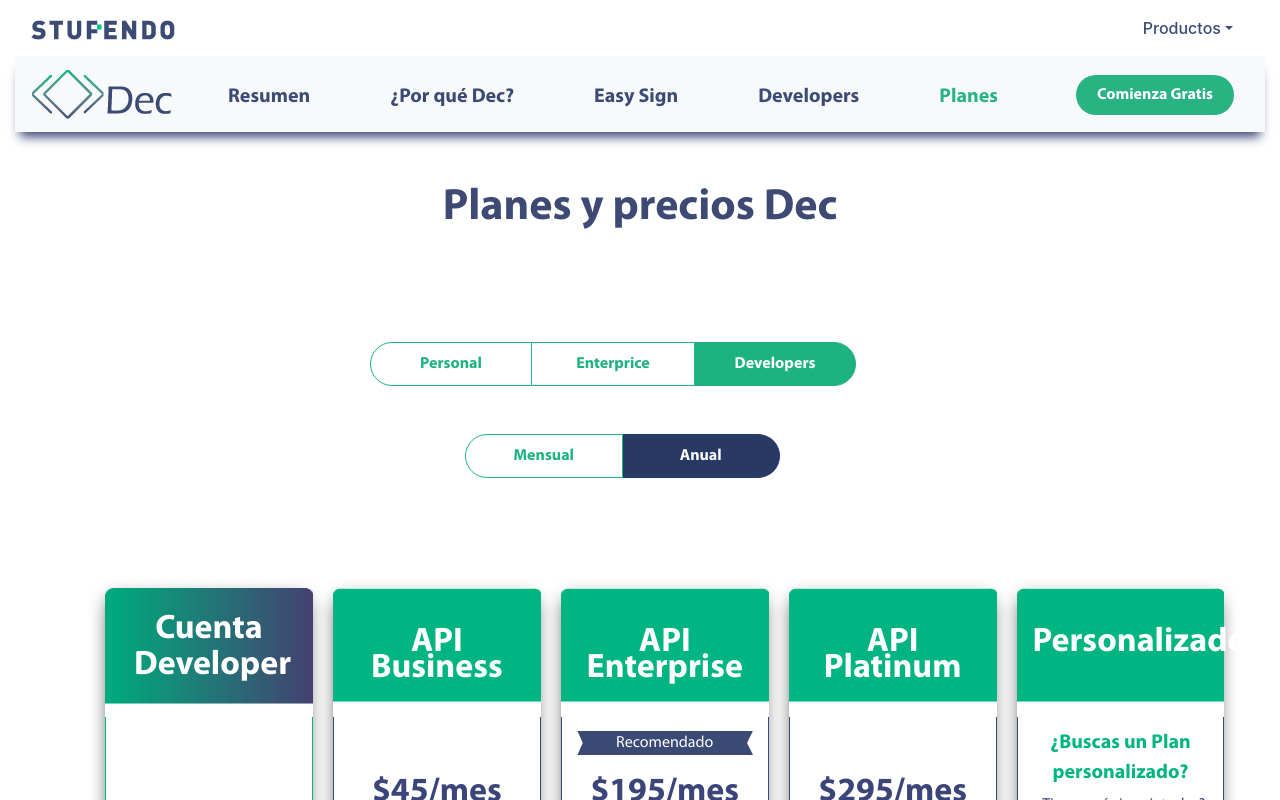
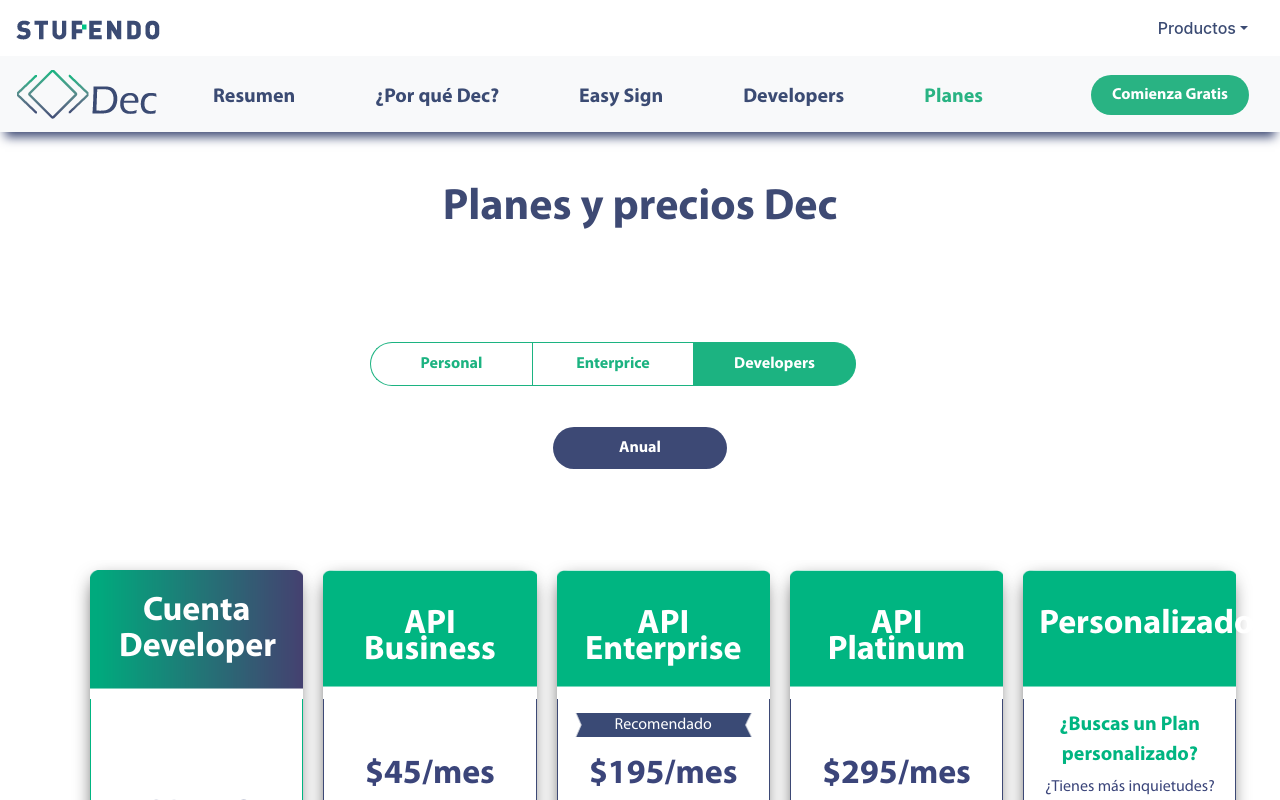
Before and after one commit to pedritodr/react-dec-stupendo, a React (Create React App) app: page /plans in a window 1280 px wide. Shown: the top 800 px of the page. Built offline with nearby package versions, Linux system fonts and the light colour scheme.

Commit message:
correcciones en los btn

```diff
--- a/src/App.js
+++ b/src/App.js
@@ -1,13 +1,10 @@
 import React from "react";
 import "bootstrap/dist/css/bootstrap.min.css";
-import { Container } from "react-bootstrap";
 import { AppRouter } from "./routers/AppRouter";
 
 const App = () => {
-  return (
-    <Container fluid>
-      <AppRouter />
-    </Container>
+  return (<><AppRouter /></>
+
   );
 };
 
--- a/src/components/Footers/Footer.jsx
+++ b/src/components/Footers/Footer.jsx
@@ -1,5 +1,5 @@
 import React from 'react';
-import {  Row, Col, Image, Container} from 'react-bootstrap';
+import {  Row, Col, Image} from 'react-bootstrap';
 import '../../styles/footer.css';
 import logoFooter from '../../assets/img/logo-dec-footer.png';
 
--- a/src/styles/nav.css
+++ b/src/styles/nav.css
@@ -140,5 +140,12 @@
     }
     .get-started {
         padding: 12px 12px !important;
+        background: #29B383;
+        color: #fff !important;
+        cursor: pointer;
+        border-radius: 50px;
+        margin: 0 15px;
+        font-family: "MYRIADPRO", sans-serif;
+        text-decoration: none;
     }
 }
--- a/src/styles/plans.css
+++ b/src/styles/plans.css
@@ -51,6 +51,20 @@
     position: absolute;
     left: 18px;
     top: 8.5px;
+}
+
+#plans-header .download-btn2 {
+    font-family: "MYRIADPRO", sans-serif;
+    background: #3D4975;
+    color: #fff;
+    cursor: pointer;
+    border-radius: 50px;
+    margin: 0 15px;
+    padding: 13px 66px;
+}
+
+#plans-header .download-btn2:hover {
+    background: #29B383;
 }
 
 #plans-header .download-btn+.download-btn {
@@ -122,14 +136,16 @@
 #plans-header .button-1 {
     background: #fff;
     color: #1CB381;
-    cursor: pointer;
+    cursor: no-drop;
     float: left;
     font-family: "MYRIADPRO", sans-serif;
     width: 30%;
     margin: 0px;
     padding: 9px;
     text-align: center;
-    border: 1.5px solid #1CB381;
+    border-top: 1.5px solid #1CB381;
+    border-bottom: 1.5px solid #1CB381;
+    border-left: 1.5px solid #1CB381;
     border-radius: 50px 0px 0px 50px;
     -moz-border-radius: 50px 0px 0px 50px;
     -webkit-border-radius: 50px 0px 0px 50px;
@@ -138,7 +154,7 @@
 #plans-header .button-2 {
     background: #fff;
     color: #1CB381;
-    cursor: pointer;
+    cursor: no-drop;
     float: left;
     font-family: "MYRIADPRO", sans-serif;
     width: 30%;
@@ -147,6 +163,8 @@
     text-align: center;
     border-top: 1.5px solid #1CB381;
     border-bottom: 1.5px solid #1CB381;
+    border-right: 1.5px solid #1CB381;
+    border-left: 1.5px solid #1CB381;
 }
 
 #plans-header .button-3 {
@@ -159,7 +177,9 @@
     margin: 0px;
     padding: 9px;
     text-align: center;
-    border: 1.5px solid #1CB381;
+    border-top: 1.5px solid #1CB381;
+    border-bottom: 1.5px solid #1CB381;
+    border-right: 1.5px solid #1CB381;
     border-radius: 0px 50px 50px 0px;
     -moz-border-radius: 0px 50px 50px 0px;
     -webkit-border-radius: 0px 50px 50px 0px;
@@ -175,7 +195,9 @@
     margin: 0px;
     padding: 9px;
     text-align: center;
-    border: 1.5px solid #1CB381;
+    border-top: 1.5px solid #1CB381;
+    border-bottom: 1.5px solid #1CB381;
+    border-left: 1.5px solid #1CB381;
     border-radius: 50px 0px 0px 50px;
     -moz-border-radius: 50px 0px 0px 50px;
     -webkit-border-radius: 50px 0px 0px 50px;
--- a/src/views/plans-sections/SectionPlansHeader.jsx
+++ b/src/views/plans-sections/SectionPlansHeader.jsx
@@ -12,12 +12,17 @@
             <h1 className="text-center">Planes y precios Dec</h1>
           </Col>
         </Row>
+
           <Row>
           <Col lg={{ span: 6, offset: 3 }} className="mt-5 text-center">
             <div className="button-1">Personal</div><div className="button-2">Enterprice</div><div className="button-3">Developers</div>
           </Col>
-                 <Col lg={{ span: 4, offset: 4 }} className="mt-5">
-            <div className="button-4">Mensual</div><div className="button-5">Anual</div>
+
+            <Col lg={{ span: 4, offset: 4 }} className="mt-5">
+            <div className="text-center text-lg-center">
+                  <a className="download-btn2">Anual</a>
+                </div>
+           {/*   Botones ocultos<div className="button-4">Mensual</div><div className="button-5">Anual</div>*/}
           </Col>
             </Row>
       </Container>
```
